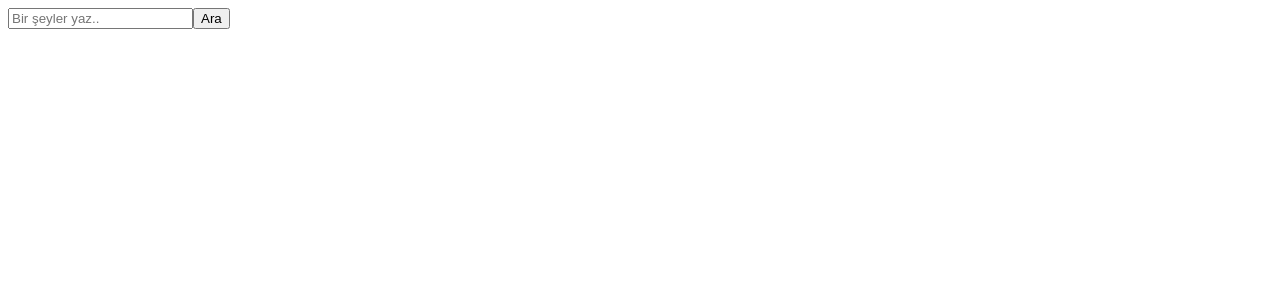
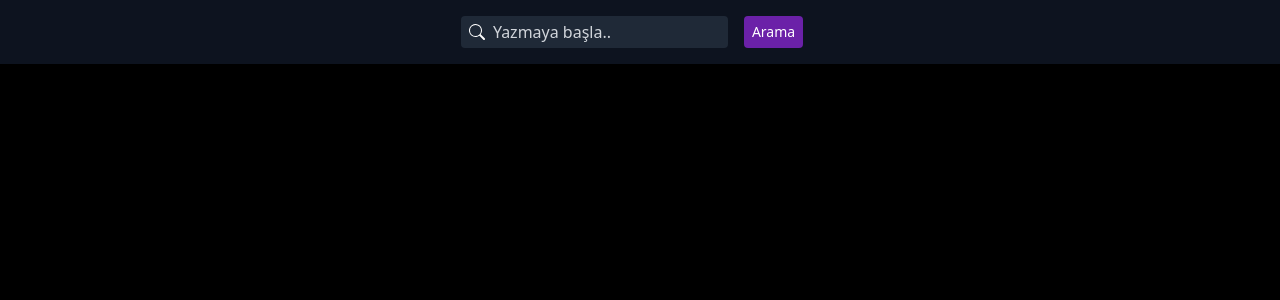
Before and after one commit to remzikilnc/next-movie-app, a Next.js app: page / in a window 1280 px wide. Shown: the top 300 px of the page. Built offline with nearby package versions, Linux system fonts and the light colour scheme.

Commit message:
Initialized Tailwind CSS and made some appearance-related changes

```diff
--- /dev/null
+++ b/postcss.config.js
@@ -0,0 +1,6 @@
+module.exports = {
+  plugins: {
+    tailwindcss: {},
+    autoprefixer: {},
+  },
+}
--- a/src/components/card/index.js
+++ b/src/components/card/index.js
@@ -1,15 +1,24 @@
 import React from 'react';
 import Link from "next/link";
+import {AiFillStar} from "react-icons/ai";
 
 const Card = ({movie}) => {
-    return (
-        <li className="">
-           <Link href={`/movie/${movie.id}`}>
-               <h2>{movie.title}</h2>
-               <img width={500} height={764} src={`https://image.tmdb.org/t/p/w500${movie.poster_path}`} alt="poster"/>
-           </Link>
-        </li>
-    );
+    const movieRating = Math.floor(movie.vote_average * 100) / 100;
+    return (<li className="relative hover:scale-105 transition-all duration-300">
+        <Link href={`/movie/${movie.id}`}>
+            <div
+                className="absolute top-2 left-2 flex justify-center items-center shadow-xl bg-black bg-opacity-40 p-1 rounded">
+                <span className="text-yellow-400"><AiFillStar className="h-5 w-5"/></span>
+                <span className="text-sm text-white">{movieRating}</span>
+            </div>
+            <div className="absolute bottom-4 left-1/2 transform -translate-x-1/2 p-1 flex justify-center items-center">
+                <span className="bg-black w-full h-full absolute -z-20 bg-opacity-70 rounded"></span>
+                <h2 className="text-white font-semibold  text-center">{movie.title}</h2>
+            </div>
+            <img className="w-full h-full" src={`https://image.tmdb.org/t/p/w500${movie.poster_path}`}
+                 alt="poster"/>
+        </Link>
+    </li>);
 };
 
 export default Card;
--- a/src/pages/index.js
+++ b/src/pages/index.js
@@ -1,10 +1,10 @@
 import {useState} from "react";
 import axios from "axios";
 import Card from "@/components/card";
+import {BsSearch} from "react-icons/bs";
 
 const options = {
-    method: 'GET',
-    headers: {
+    method: 'GET', headers: {
         accept: 'application/json',
         Authorization: 'Bearer eyJhbGciOiJIUzI1NiJ9.eyJhdWQiOiI2MTEyNWUxY2ZkM2FjYzM0M2UwMjc2NjcyZDM5ODk0YiIsInN1YiI6IjYwOTgyYzRiMDkyOWY2MDAzYWRlZDM1ZiIsInNjb3BlcyI6WyJhcGlfcmVhZCJdLCJ2ZXJzaW9uIjoxfQ.Hx8emELviZA_xteYrcflxshQptM13PcHkqWQDyL8n4k'
     }
@@ -23,19 +23,24 @@ export default function Home() {
             .catch(err => console.error(err));
     }
 
-  return (
-    <>
-        <section>
-            <input onChange={(e) => setSearch(e.target.value)} type="text" placeholder="Bir şeyler yaz.."/>
-            <button onClick={handleClick}>Ara</button>
-        </section>
-        <section>
-            <ul className="card-listing">
-            {movies.map(movie => (
-              <Card key={movie.id} movie={movie} />
-            ))}
+    return (<>
+        <header className="w-full flex justify-center items-center bg-gray-900 py-4 bg-opacity-80">
+            <section className="flex">
+                <div className="flex justify-center items-center bg-gray-800 rounded px-1 py-1 gap-x-2">
+                    <BsSearch className="text-white ml-1"/>
+                    <input
+                        className="bg-transparent placeholder:text-gray-300 focus:ring-0 focus:outline-none text-white"
+                        onChange={(e) => setSearch(e.target.value)} type="text" placeholder="Yazmaya başla.."/>
+                </div>
+                <button className="text-white bg-purple-800 rounded mx-4 px-2 text-sm" onClick={handleClick}>Arama
+                </button>
+            </section>
+
+        </header>
+        <section className="p-3">
+            <ul className="grid grid-cols-8 gap-4">
+                {movies.map(movie => (<Card key={movie.id} movie={movie}/>))}
             </ul>
         </section>
-    </>
-  )
+    </>)
 }
--- a/src/pages/movie/[id]/index.jsx
+++ b/src/pages/movie/[id]/index.jsx
@@ -21,14 +21,40 @@ const Index = () => {
         }
     }, [id]);
 
-
+    console.log(movie)
     if (movie === null) {
         return <p>Loading...</p>
     }
     return (
-        <div>
-            <h1>{movie.title}</h1>
-            <img src={`https://image.tmdb.org/t/p/w500${movie.poster_path}`} alt="poster"/>
+        <div className="flex justify-center items-center mt-8">
+           <div className="flex justify-center flex-col items-center gap-y-4">
+               <div className="relative justify-center items-center flex flex-col p-8 gap-y-1">
+                   <div className="justify-center flex items-center flex-col bg-stone-800 p-2 w-full rounded rounded-b-none bg-opacity-40">
+                       <h1 className="text-white text-xl font-semibold">{movie.title}</h1>
+                   </div>
+                   <img className="rounded rounded-b-none" src={`https://image.tmdb.org/t/p/w500${movie.poster_path}`} alt="poster"/>
+                   <div className="flex justify-center items-center gap-x-4 bg-stone-800 p-2 w-full rounded rounded-b-none bg-opacity-60">
+                       <p className="text-white text-sm font-semibold mt-4">{movie.overview}</p>
+                   </div>
+                   <div className="flex justify-center items-center gap-x-4 bg-stone-800 p-2 w-full rounded rounded-b-none bg-opacity-50">
+                       <p className="text-white text-sm font-semibold">Rating: <span className="text-yellow-400">{movie.vote_average}</span></p>
+                   </div>
+                   <div className="w-full">
+                       <div className="justify-center flex items-center flex-col bg-stone-800 p-2 w-full rounded rounded-b-none bg-opacity-40">
+                           <div className="flex justify-center items-center gap-x-4">
+                               {movie.genres.map(genre => (
+                                   <p className="text-white text-sm font-normal">{genre.name}</p>
+                               ))}
+                           </div>
+                       </div>
+                   </div>
+                   <div className="bg-opacity-10 bg-white w-full h-full absolute top-0 -z-10 blur-sm rounded"/>
+               </div>
+
+           </div>
+            <div className="absolute opacity-40 blur-2xl -z-10 w-full h-full">
+                <img className="w-full h-full" src={`https://image.tmdb.org/t/p/w500${movie.backdrop_path ?? movie.poster_path}`} alt="backdrop"/>
+            </div>
         </div>
     );
 };
--- a/src/styles/globals.css
+++ b/src/styles/globals.css
@@ -1,23 +1,7 @@
-ul{
-    padding: 0;
-    margin:0;
+@tailwind base;
+@tailwind components;
+@tailwind utilities;
+
+body{
+    background: black;
 }
-.movie-listing{
-    list-style: none;
-    margin:0;
-    padding:0;
-}
-.card-listing{
-    margin-top: 50px;
-    display: flex;
-    gap: 1rem;
-    position: relative;
-}
-.card-listing h2{
-    position: absolute;
-    color: white;
-    bottom: 0;
-    background-color: rgba(0,0,0,0.5);
-    display: inline;
-    white-space: nowrap;
-}
--- /dev/null
+++ b/tailwind.config.js
@@ -0,0 +1,15 @@
+/** @type {import('tailwindcss').Config} */
+module.exports = {
+  content: [
+    "./app/**/*.{js,ts,jsx,tsx,mdx}",
+    "./pages/**/*.{js,ts,jsx,tsx,mdx}",
+    "./components/**/*.{js,ts,jsx,tsx,mdx}",
+
+    // Or if using `src` directory:
+    "./src/**/*.{js,ts,jsx,tsx,mdx}",
+  ],
+  theme: {
+    extend: {},
+  },
+  plugins: [],
+}
```
Also changed, not shown: package.json (+7 -1 lines), 1 other file (tests, documents, lock files or other folders).
